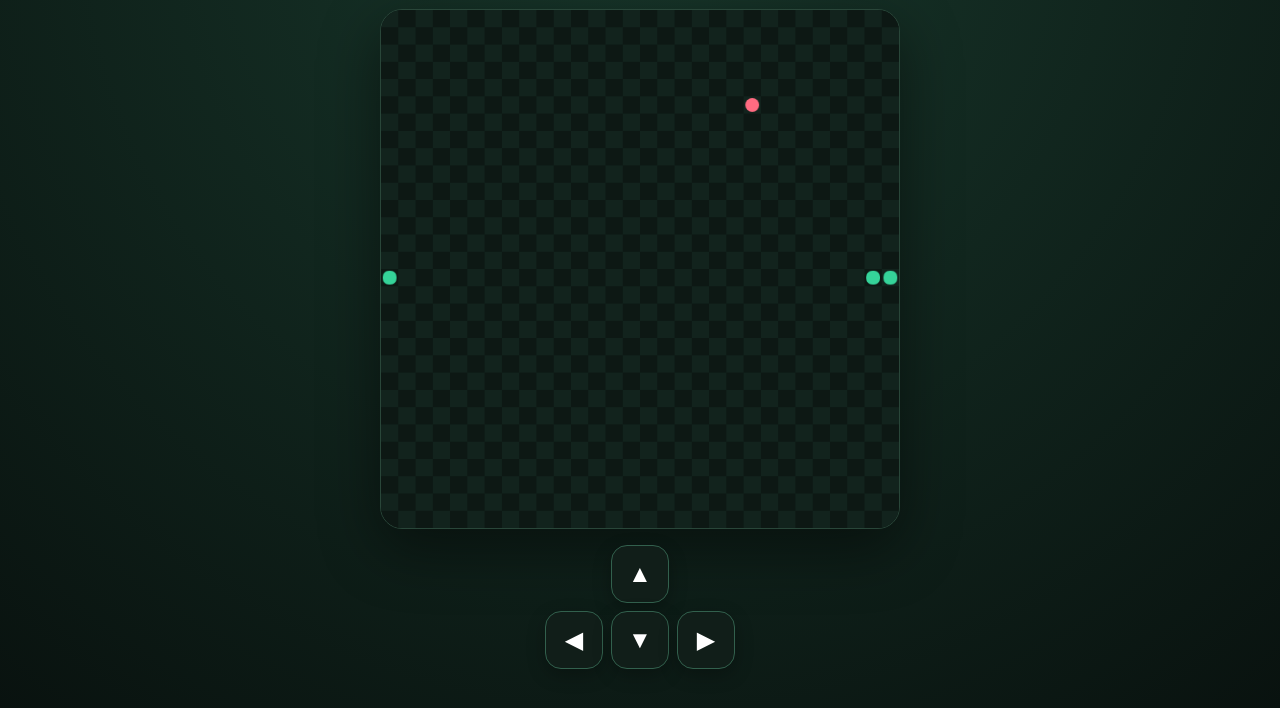
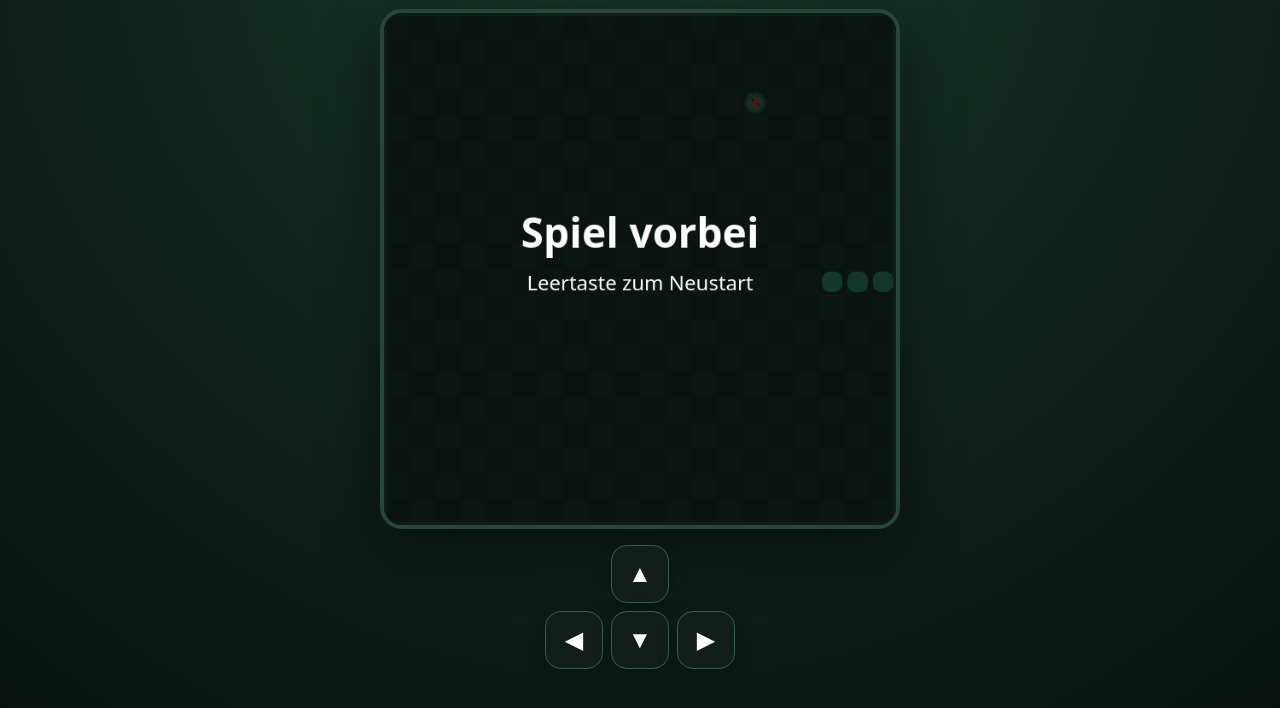
Before and after one commit to isirres/schlange, a plain HTML site: page index.html in a window 1280 px wide. Shown: the part 88-796 px from the top of the page. Drawn offline with Linux system fonts and the light colour scheme.

Commit message:
Größere Pixel und Kollision am Rand

```diff
--- a/index.html
+++ b/index.html
@@ -12,7 +12,7 @@
     .top { display:flex; justify-content:space-between; align-items:center; margin-bottom:12px; }
     h1 { margin:0; font-size:clamp(22px,6vw,34px); }
     .score { background:var(--panel); border:1px solid #27483b; border-radius:14px; padding:10px 16px; font-weight:800; }
-    canvas { width:100%; aspect-ratio:1; display:block; border-radius:22px; background:#0d1814; box-shadow:0 20px 60px #0007; border:1px solid #294639; touch-action:none; }
+    canvas { width:100%; aspect-ratio:1; display:block; border-radius:22px; background:#0d1814; box-shadow:0 20px 60px #0007; border:4px solid #294639; touch-action:none; }
     .controls { display:grid; grid-template-columns:repeat(3,58px); grid-template-rows:repeat(2,58px); justify-content:center; gap:8px; margin-top:16px; }
     button { border:1px solid #32604d; border-radius:16px; background:var(--panel); color:white; font-size:24px; cursor:pointer; box-shadow:0 6px 18px #0004; }
     button:active { background:#21372f; transform:scale(.95); }
@@ -32,16 +32,31 @@
   </main>
 <script>
 const canvas=document.getElementById('board'),ctx=canvas.getContext('2d'),scoreEl=document.getElementById('score');
-const size=20, cells=30; let snake,dir,nextDir,food,score,timer,running;
-function reset(){snake=[{x:15,y:15},{x:14,y:15},{x:13,y:15}];dir={x:1,y:0};nextDir=dir;score=0;scoreEl.textContent=0;placeFood();running=true;clearInterval(timer);timer=setInterval(tick,110)}
+const size=30,cells=20;let snake,dir,nextDir,food,score,timer,running;
+function reset(){snake=[{x:10,y:10},{x:9,y:10},{x:8,y:10}];dir={x:1,y:0};nextDir=dir;score=0;scoreEl.textContent=0;placeFood();running=true;clearInterval(timer);timer=setInterval(tick,130)}
 function placeFood(){do{food={x:Math.floor(Math.random()*cells),y:Math.floor(Math.random()*cells)}}while(snake.some(s=>s.x===food.x&&s.y===food.y))}
-function tick(){dir=nextDir;const head={x:(snake[0].x+dir.x+cells)%cells,y:(snake[0].y+dir.y+cells)%cells};if(snake.some(s=>s.x===head.x&&s.y===head.y)){gameOver();return}snake.unshift(head);if(head.x===food.x&&head.y===food.y){score++;scoreEl.textContent=score;placeFood()}else snake.pop();draw()}
-function draw(){ctx.fillStyle='#0d1814';ctx.fillRect(0,0,600,600);ctx.fillStyle='#12231d';for(let y=0;y<cells;y++)for(let x=0;x<cells;x++)if((x+y)%2===0)ctx.fillRect(x*size,y*size,size,size);ctx.fillStyle='#35d399';for(const s of snake){ctx.beginPath();ctx.roundRect(s.x*size+2,s.y*size+2,size-4,size-4,7);ctx.fill()}ctx.fillStyle='#ff6b81';ctx.beginPath();ctx.arc(food.x*size+10,food.y*size+10,8,0,Math.PI*2);ctx.fill()}
+function tick(){dir=nextDir;const head={x:snake[0].x+dir.x,y:snake[0].y+dir.y};
+  if(head.x<0||head.x>=cells||head.y<0||head.y>=cells||snake.some(s=>s.x===head.x&&s.y===head.y)){gameOver();return}
+  snake.unshift(head);if(head.x===food.x&&head.y===food.y){score++;scoreEl.textContent=score;placeFood()}else snake.pop();draw()
+}
+function draw(){
+  ctx.fillStyle='#0d1814';ctx.fillRect(0,0,600,600);
+  ctx.fillStyle='#12231d';for(let y=0;y<cells;y++)for(let x=0;x<cells;x++)if((x+y)%2===0)ctx.fillRect(x*size,y*size,size,size);
+  ctx.strokeStyle='#294639';ctx.lineWidth=4;ctx.strokeRect(2,2,596,596);
+  ctx.fillStyle='#35d399';for(const s of snake){ctx.beginPath();ctx.roundRect(s.x*size+3,s.y*size+3,size-6,size-6,9);ctx.fill()}
+  const cx=food.x*size+15,cy=food.y*size+15;
+  ctx.beginPath();ctx.arc(cx,cy,13,0,Math.PI*2);ctx.fillStyle='#176b43';ctx.fill();
+  ctx.beginPath();ctx.arc(cx,cy,10,0,Math.PI*2);ctx.fillStyle='#3baa67';ctx.fill();
+  ctx.beginPath();ctx.arc(cx,cy,7,0,Math.PI*2);ctx.fillStyle='#ff5f68';ctx.fill();
+  ctx.fillStyle='#1a201b';ctx.beginPath();ctx.ellipse(cx-3,cy-3,1.2,2.2,-0.5,0,Math.PI*2);ctx.fill();ctx.beginPath();ctx.ellipse(cx+3,cy+2,1.2,2.2,-0.5,0,Math.PI*2);ctx.fill();
+}
 function gameOver(){clearInterval(timer);running=false;ctx.fillStyle='#09120fcc';ctx.fillRect(0,0,600,600);ctx.fillStyle='white';ctx.textAlign='center';ctx.font='700 48px system-ui';ctx.fillText('Spiel vorbei',300,275);ctx.font='24px system-ui';ctx.fillText('Leertaste zum Neustart',300,325)}
 function setDir(x,y){if(running&&(x!==-dir.x||y!==-dir.y))nextDir={x,y}}
-window.addEventListener('keydown',e=>{const k={ArrowUp:[0,-1],w:[0,-1],ArrowDown:[0,1],s:[0,1],ArrowLeft:[-1,0],a:[-1,0],ArrowRight:[1,0],d:[1,0]}[e.key];if(k){e.preventPreventDefault();setDir(...k)}if(e.key===' '&&!running)reset()});
+window.addEventListener('keydown',e=>{const k={ArrowUp:[0,-1],w:[0,-1],ArrowDown:[0,1],s:[0,1],ArrowLeft:[-1,0],a:[-1,0],ArrowRight:[1,0],d:[1,0]}[e.key];if(k){e.preventDefault();setDir(...k)}if(e.key===' '&&!running)reset()});
 for(const [id,x,y] of [['up',0,-1],['down',0,1],['left',-1,0],['right',1,0]])document.getElementById(id).addEventListener('pointerdown',()=>setDir(x,y));
-let touchStart=null;canvas.addEventListener('touchstart',e=>{touchStart={x:e.touches[0].clientX,y:e.touches[0].clientX}}, {passive:true});canvas.addEventListener('touchend',e=>{if(!touchStart)return;const dx=e.changedTouches[0].clientX-touchStart.x,dy=e.changedTouches[0].clientY-touchStart.y;if(Math.max(Math.abs(dx),Math.abs(dy))>20)setDir(Math.abs(dx)>Math.abs(dy)?Math.sign(dx):0,Math.abs(dy)>=Math.abs(dx)?Math.sign(dy):0);touchStart=null},{passive:true});
+let touchStart=null;
+canvas.addEventListener('touchstart',e=>{touchStart={x:e.touches[0].clientX,y:e.touches[0].clientY}}, {passive:true});
+canvas.addEventListener('touchend',e=>{if(!touchStart)return;const dx=e.changedTouches[0].clientX-touchStart.x,dy=e.changedTouches[0].clientY-touchStart.y;if(Math.max(Math.abs(dx),Math.abs(dy))>20)setDir(Math.abs(dx)>Math.abs(dy)?Math.sign(dx):0,Math.abs(dy)>=Math.abs(dx)?Math.sign(dy):0);touchStart=null},{passive:true});
 reset();
 </script>
 </body>
```
